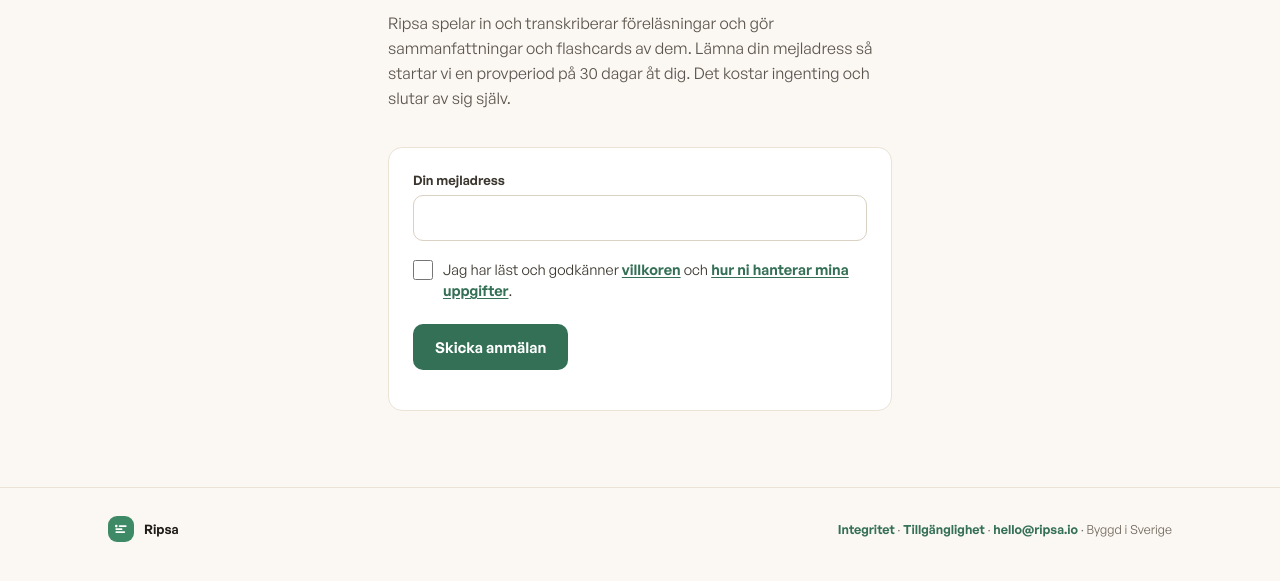
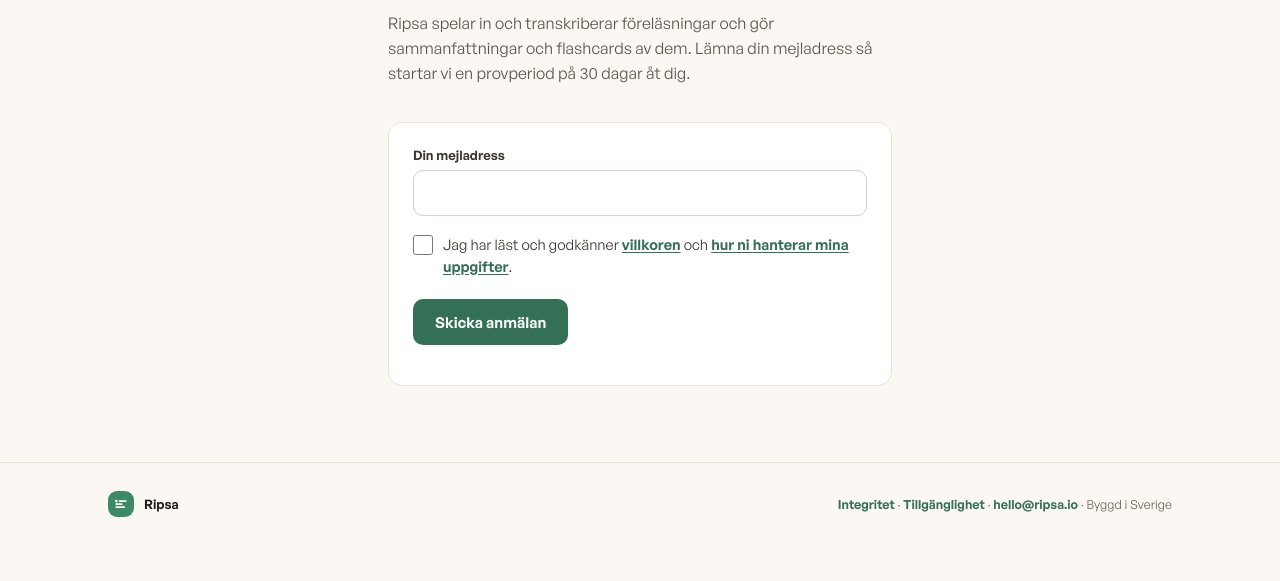
Before and after one commit to richardmarklund/ripsa-homepage, a plain HTML site: page testa.html in a window 1280 px wide. Shown: the part 187-768 px from the top of the page. Drawn offline with Linux system fonts and the light colour scheme.

Commit message:
Stryk meningen om att provperioden är gratis och slutar av sig själv

```diff
--- a/testa.html
+++ b/testa.html
@@ -175,7 +175,7 @@
 
   <section id="top" style="max-width:560px;margin:0 auto;padding:72px 28px 8px">
     <h1 style="margin:0;font-size:clamp(30px,4vw,42px);line-height:1.08;font-weight:700;letter-spacing:-1.2px">Prova Ripsa</h1>
-    <p style="margin:16px 0 0;font-size:16px;line-height:1.55;color:#5B554D">Ripsa spelar in och transkriberar föreläsningar och gör sammanfattningar och flashcards av dem. Lämna din mejladress så startar vi en provperiod på 30 dagar åt dig. Det kostar ingenting och slutar av sig själv.</p>
+    <p style="margin:16px 0 0;font-size:16px;line-height:1.55;color:#5B554D">Ripsa spelar in och transkriberar föreläsningar och gör sammanfattningar och flashcards av dem. Lämna din mejladress så startar vi en provperiod på 30 dagar åt dig.</p>
   </section>
 
   <section style="max-width:560px;margin:0 auto;padding:28px 28px 20px">
```
Also changed, not shown: en/try.html (+1 -1 lines).
